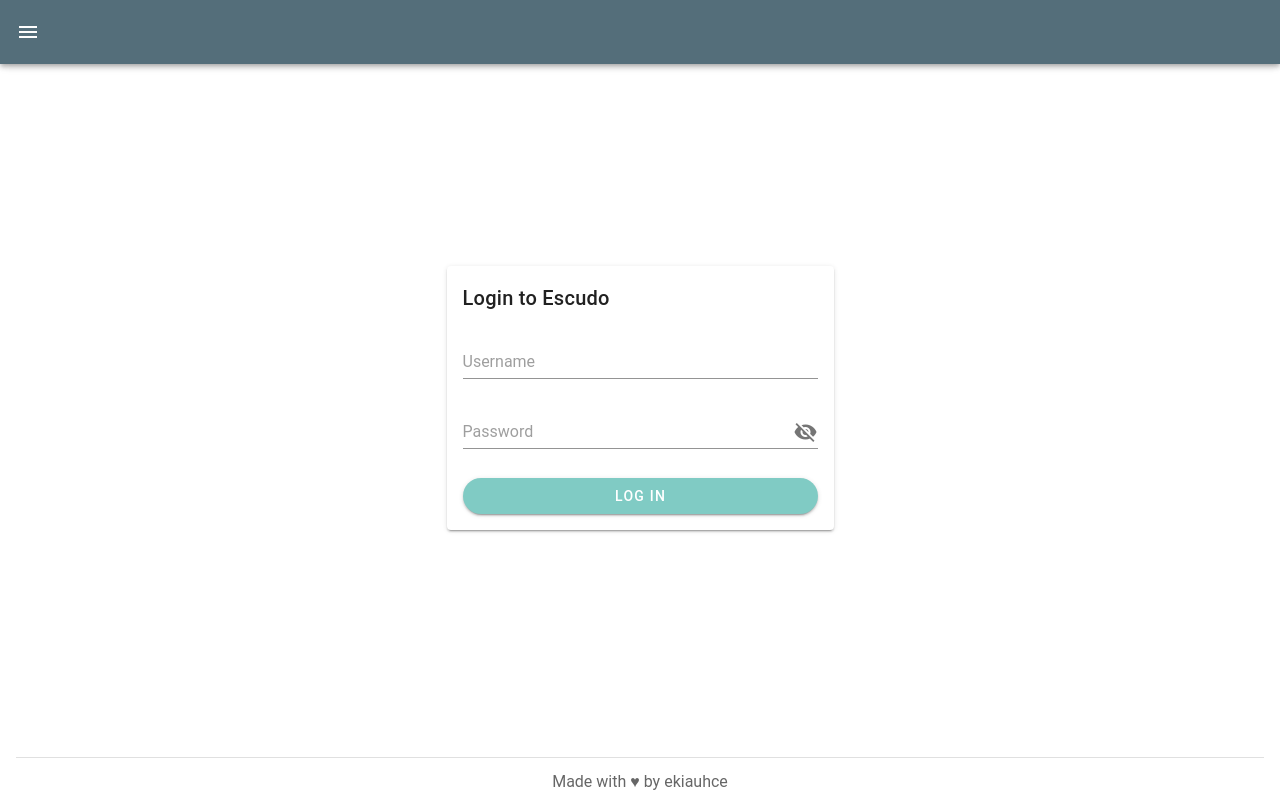
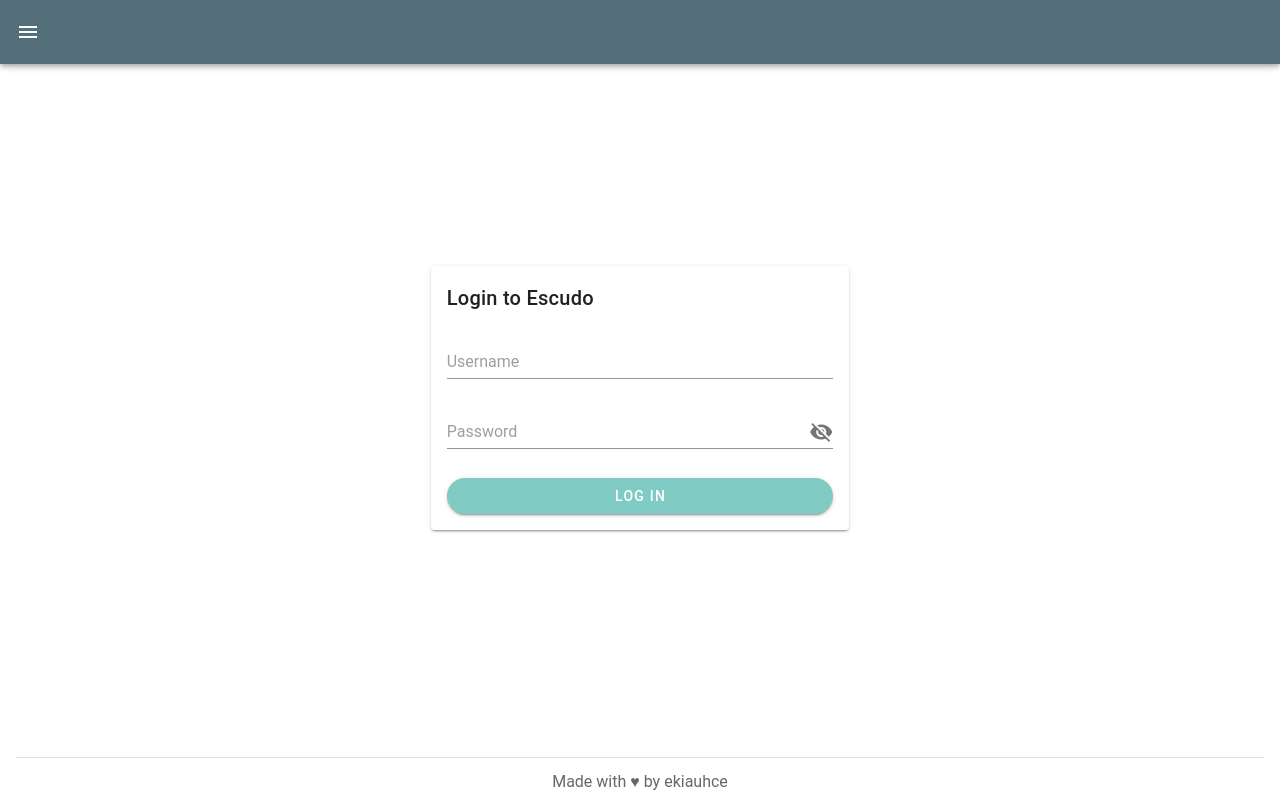
Before and after one commit to ekiauhce/escudo-client, a Vue app: page /login in a window 1280 px wide. Built offline with nearby package versions, Linux system fonts and the light colour scheme; no server answers.

Commit message:
Fix container

```diff
--- a/src/components/LoginPage.vue
+++ b/src/components/LoginPage.vue
@@ -1,5 +1,5 @@
 <template>
-  <v-container fill-height class="justify-center">
+  <v-container fill-height class="justify-center" fluid>
       <v-col sm="8" md="6" lg="4" class="pa-0">
         <v-card>
           <v-card-title>Login to Escudo</v-card-title>
--- a/src/components/RegisterPage.vue
+++ b/src/components/RegisterPage.vue
@@ -1,5 +1,5 @@
 <template>
-  <v-container fill-height class="justify-center">
+  <v-container fill-height class="justify-center" fluid>
     <v-col sm="8" md="6" lg="4" style="position:absolute;" align-self="start">
       <v-alert :value="alert" type="success" transition="slide-y-transition" text>
             <h3>Success!</h3>
```
